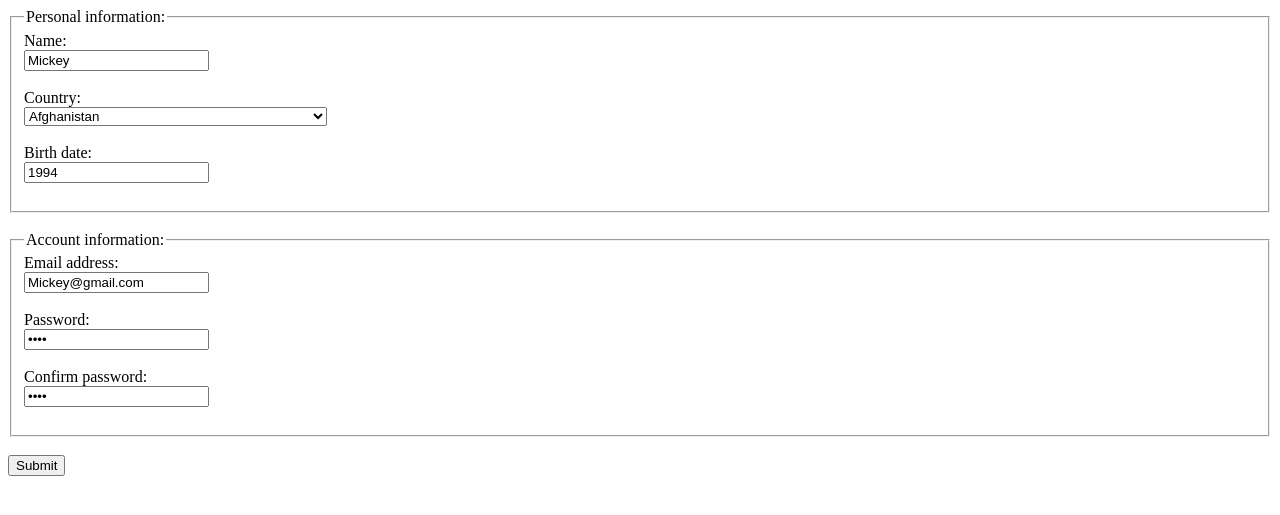
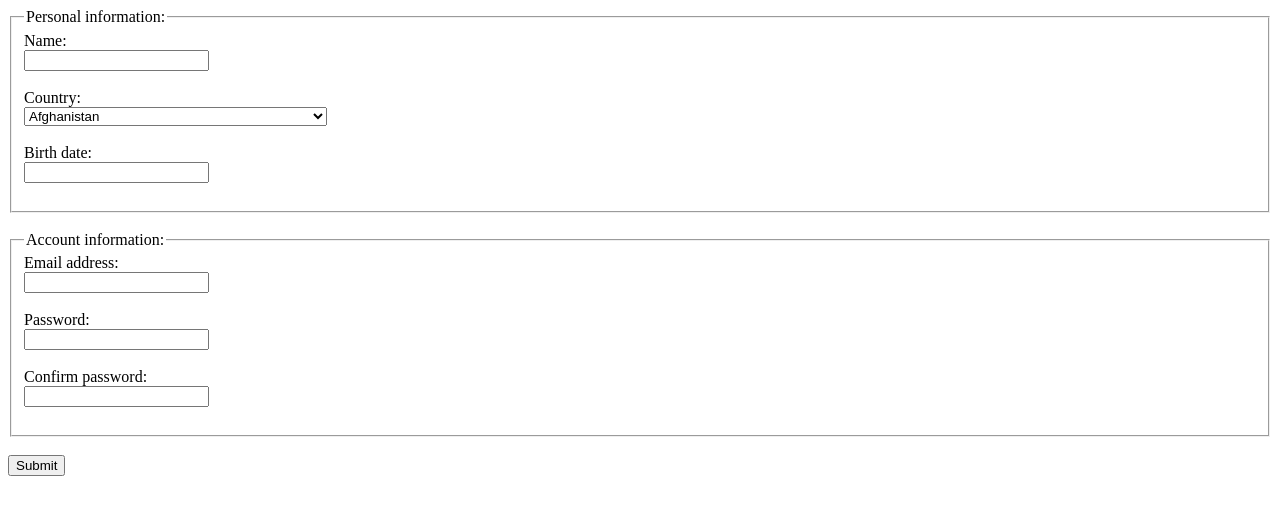
Before and after one commit to MahmoudRizk/test_task_digzilla, a Python web app: template templates/sign_up.html in a window 1280 px wide. Shown: the top 515 px of the page. Run offline with Jinja, Linux system fonts and the light colour scheme; the template is opened without the code that fills it, so the values that code supplies are empty.

Commit message:
code enhancement

```diff
--- a/templates/sign_in.html
+++ b/templates/sign_in.html
@@ -5,10 +5,10 @@
     <fieldset>
       <legend>Login:</legend>
       Email address:<br>
-      <input type="text" name="email_address" value="Mickey@gmail.com">
+      <input type="text" name="email_address">
       <br><br>
       Password:<br>
-      <input type="password" name="password" value="0000">
+      <input type="password" name="password">
       <br><br>
     </fieldset><br>
     <input type="submit" value="Sign_in">
--- a/templates/sign_up.html
+++ b/templates/sign_up.html
@@ -5,7 +5,7 @@
     <fieldset>
       <legend>Personal information:</legend>
       Name:<br>
-      <input type="text" name="name" value="Mickey">
+      <input type="text" name="name">
       <br><br>
       Country:<br>
       <select name="country">
@@ -261,20 +261,20 @@
       </select>
       <br><br>
       Birth date:<br>
-      <input type="text" name="birth_date" value="1994">
+      <input type="text" name="birth_date">
       <br><br>
     </fieldset><br>
 
     <fieldset>
       <legend>Account information:</legend>
       Email address:<br>
-      <input type="text" name="email_address" value="Mickey@gmail.com">
+      <input type="text" name="email_address">
       <br><br>
       Password:<br>
-      <input type="password" name="password" value="0000">
+      <input type="password" name="password">
       <br><br>
       Confirm password:<br>
-      <input type="password" name="confirm_password" value="0000">
+      <input type="password" name="confirm_password">
       <br><br>
     </fieldset><br>
     <input type="submit" value="Submit">
```
